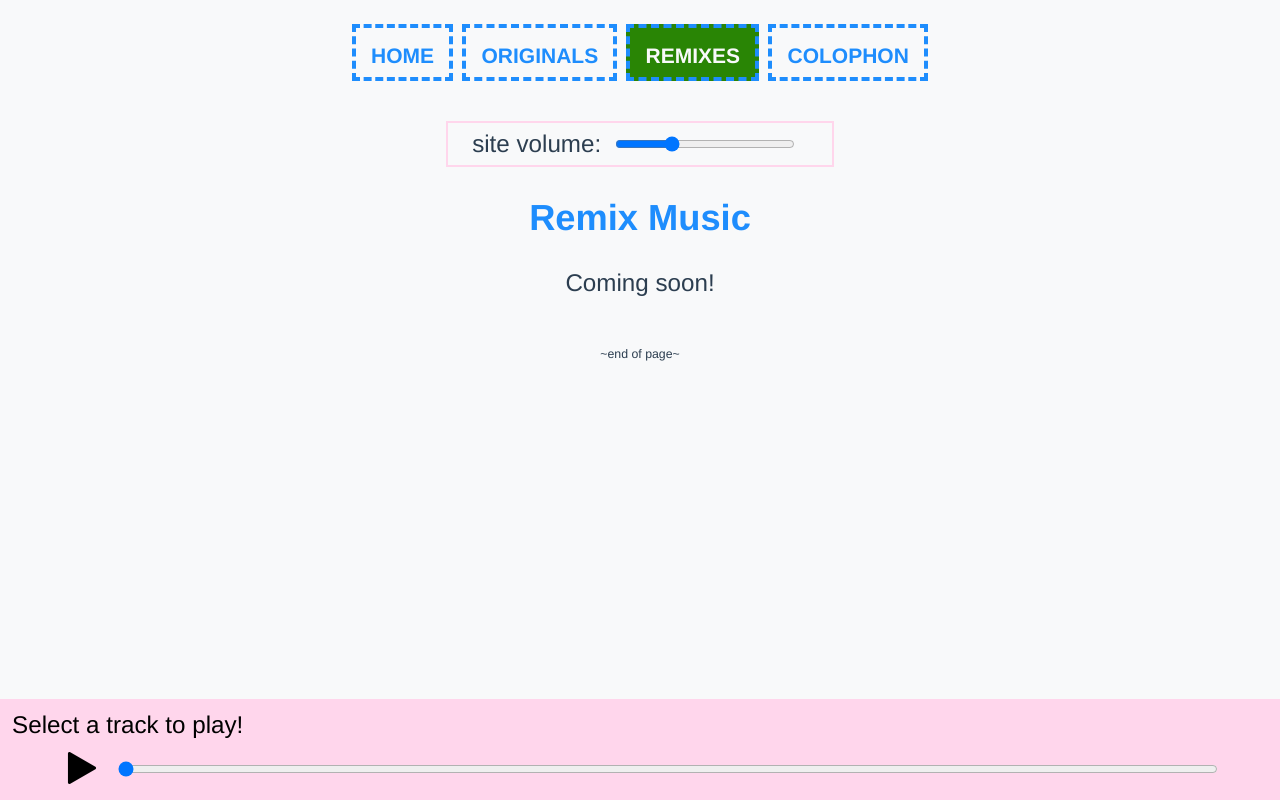
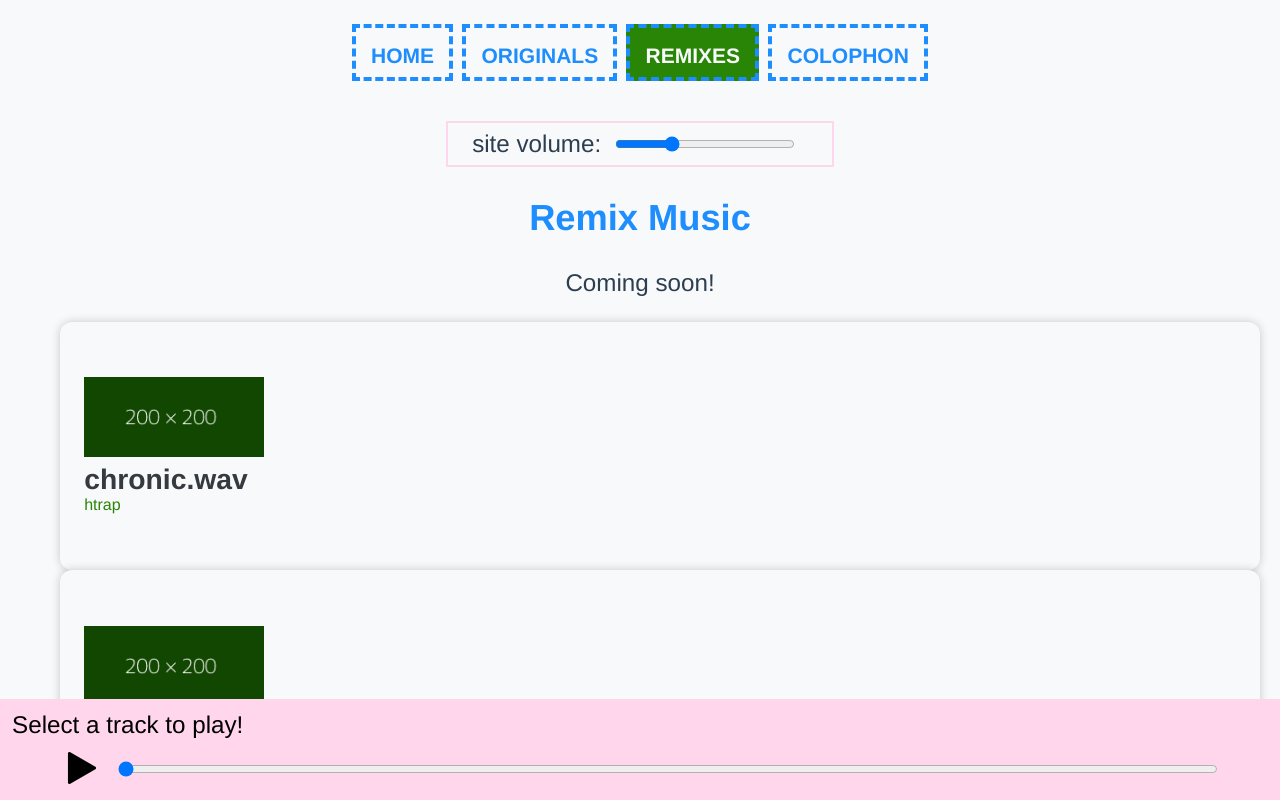
Before and after one commit to partheus/music, a Vue app: page /remixes in a window 1280 px wide. Shown: the top 800 px of the page. Built offline with nearby package versions, Linux system fonts and the light colour scheme.

Commit message:
Update track listing

```diff
--- a/src/tracks.js
+++ b/src/tracks.js
@@ -48,7 +48,32 @@ const trackData = [
         filename: 'wavyexport.wav',
         cover: require('@/assets/album-art/ffffff.png'),
         type: 'original'
+    },
+    {
+        id: 7,
+        title: 'chronic.wav',
+        artist: 'htrap',
+        filename: 'chronic.wav (carti)',
+        cover: require('@/assets/album-art/ffffff.png'),
+        type: 'remix'
+    },
+    {
+        id: 8,
+        title: 'ports.wav',
+        artist: 'htrap',
+        filename: 'ports.wav (carti x teen x)',
+        cover: require('@/assets/album-art/ffffff.png'),
+        type: 'remix'
+    },
+    {
+        id: 9,
+        title: 'mountain dew.wav',
+        artist: 'htrap',
+        filename: 'mountain dew.wav (lil dicky)',
+        cover: require('@/assets/album-art/ffffff.png'),
+        type: 'remix'
     }
+
     // ... Add more tracks as needed
 ];
 
```
